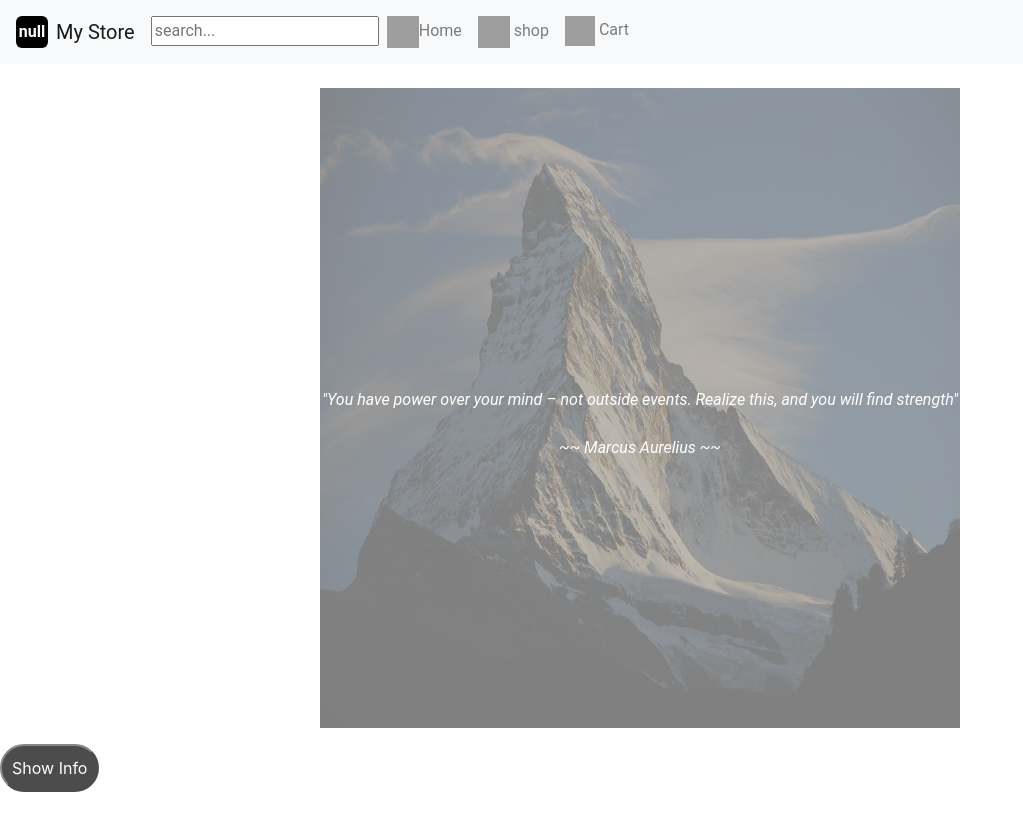
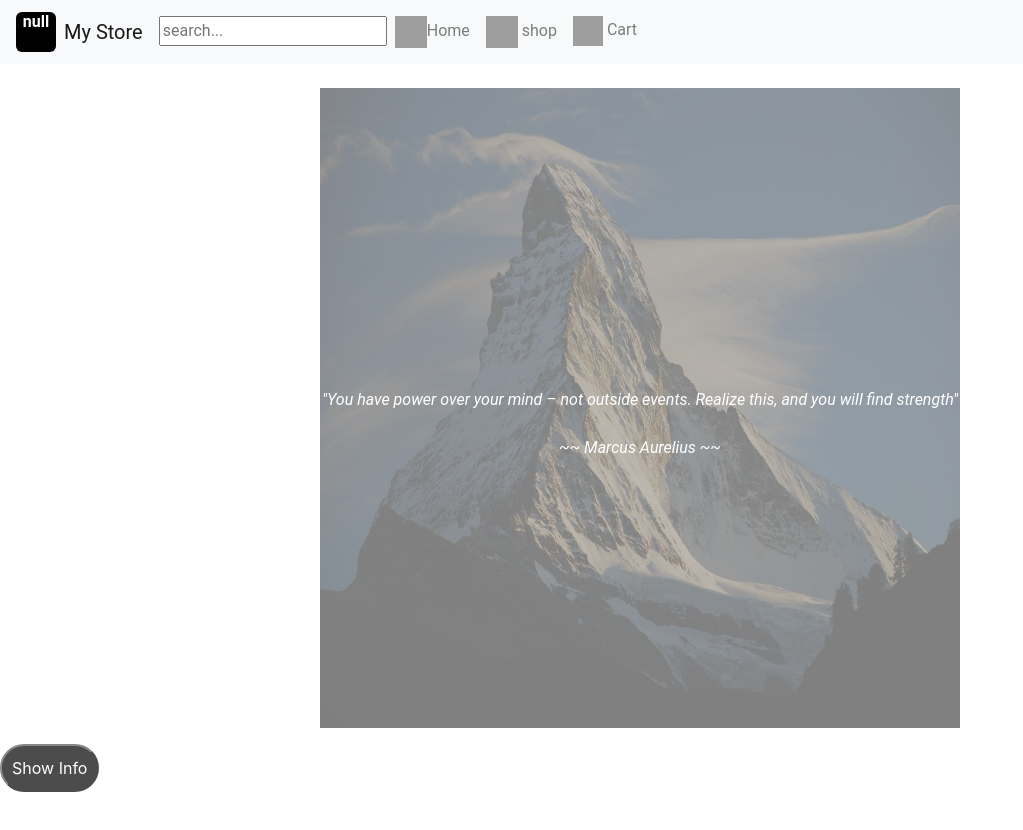
Before and after one commit to pipclupnomad/cart-ver-3, a plain HTML site: page index.html in a window 1280 px wide. Shown: the top 830 px of the page, without its empty margins (0-1023 px from the left). Drawn offline with nearby package versions, Linux system fonts and the light colour scheme; some packages are replaced by stand-ins of ours; grey boxes are pictures that could not be loaded.

Commit message:
Update style.css

```diff
--- a/css/style.css
+++ b/css/style.css
@@ -207,13 +207,13 @@ input[type="radio"] {
 .counting {
     background-color: black;
     color: white;
-    width: 2rem;
-    height: 2rem;
+    width: 2.5rem;
+    height: 2.5rem;
     border-radius: 6px;
     text-align: center;
     justify-content: center;
     align-items: center;
-    line-height: 2rem;
+    line-height: 1.25rem;
     margin-right: 0.5rem;
     font-weight: bolder;
     font-size: 1rem;
@@ -232,3 +232,9 @@ input[type="radio"] {
     width: 600px;
     height: 450px;
 }
+
+.eye{
+    color: white;
+    width: 1px;
+    height: 1px;
+}
```
